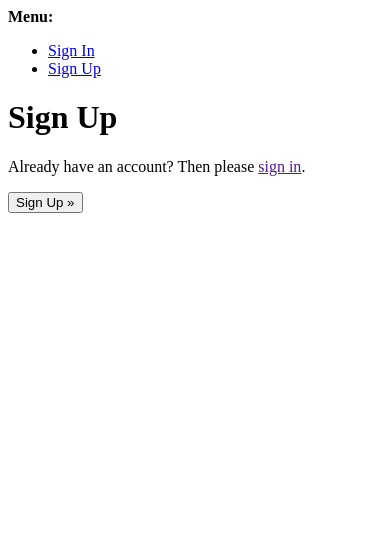
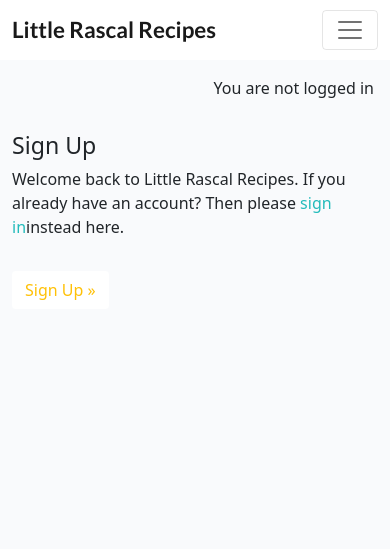
Before and after one commit to DeveloperDunne/Little-Rascal-Recipes, a Django app: template templates/account/signup.html in a window 390 px wide. Shown: the top 549 px of the page. Run offline with Django 4.2, Linux system fonts and the light colour scheme; the template is opened without the code that fills it: most values are stand-ins (such as "Sample title", 1, 10 or a date in 2020); parts of the project's set-up code (start-up, migrations or seed data) failed here and were passed over.

Commit message:
Added signup html

```diff
--- a/little_rascal_recipes/settings.py
+++ b/little_rascal_recipes/settings.py
@@ -27,7 +27,7 @@ TEMPLATES_DIR = os.path.join(BASE_DIR, 'templates')
 SECRET_KEY = os.environ.get("SECRET_KEY")
 
 # SECURITY WARNING: don't run with debug turned on in production!
-DEBUG = False
+DEBUG = True
 
 ALLOWED_HOSTS = ['127.0.0.1',
                  '.herokuapp.com',]
--- a/templates/account/login.html
+++ b/templates/account/login.html
@@ -12,7 +12,7 @@
         <div class="col-md-8 mt-3 offset-md-2">
             <h3>{% trans "Sign In" %}</h3>
 
-            <p>{% blocktrans %}Welcome back to the code|star blog. To leave a comment or like a post, please log in. If
+            <p>{% blocktrans %}Welcome back to Little Rascal Recipes. To leave a comment or like a post, please log in. If
                 you
                 have not created an account yet, then <a class="link" href="{{ signup_url }}">sign up</a>
                 first.{% endblocktrans %}</p>
--- a/templates/account/signup.html
+++ b/templates/account/signup.html
@@ -1,13 +1,20 @@
-{% extends "account/base.html" %}
+{% extends "base.html" %}
 
 {% load i18n %}
 
 {% block head_title %}{% trans "Signup" %}{% endblock head_title %}
 
 {% block content %}
-<h1>{% trans "Sign Up" %}</h1>
+<div class="container">
+  <div class="row">
+    <div class="col-md-8 mt-3 offset-md-2">
+<h3>{% trans "Sign Up" %}</h3>
 
-<p>{% blocktrans %}Already have an account? Then please <a href="{{ login_url }}">sign in</a>.{% endblocktrans %}</p>
+<p>{% blocktrans %} Welcome back to Little Rascal Recipes. If you already have an account? Then please <a  class="link" href="{{ login_url }}">sign in</a>instead here.{% endblocktrans %}</p>
+</div>
+</div>
+<div class="row">
+  <div class="col-md-8 mt-3 offset-md-2">
 
 <form class="signup" id="signup_form" method="post" action="{% url 'account_signup' %}">
   {% csrf_token %}
@@ -15,7 +22,10 @@
   {% if redirect_field_value %}
   <input type="hidden" name="{{ redirect_field_name }}" value="{{ redirect_field_value }}" />
   {% endif %}
-  <button type="submit">{% trans "Sign Up" %} &raquo;</button>
+  <button class="btn btn-signup right" type="submit">{% trans "Sign Up" %} &raquo;</button>
 </form>
+</div>
+</div>
+</div>
 
 {% endblock content %}
```
